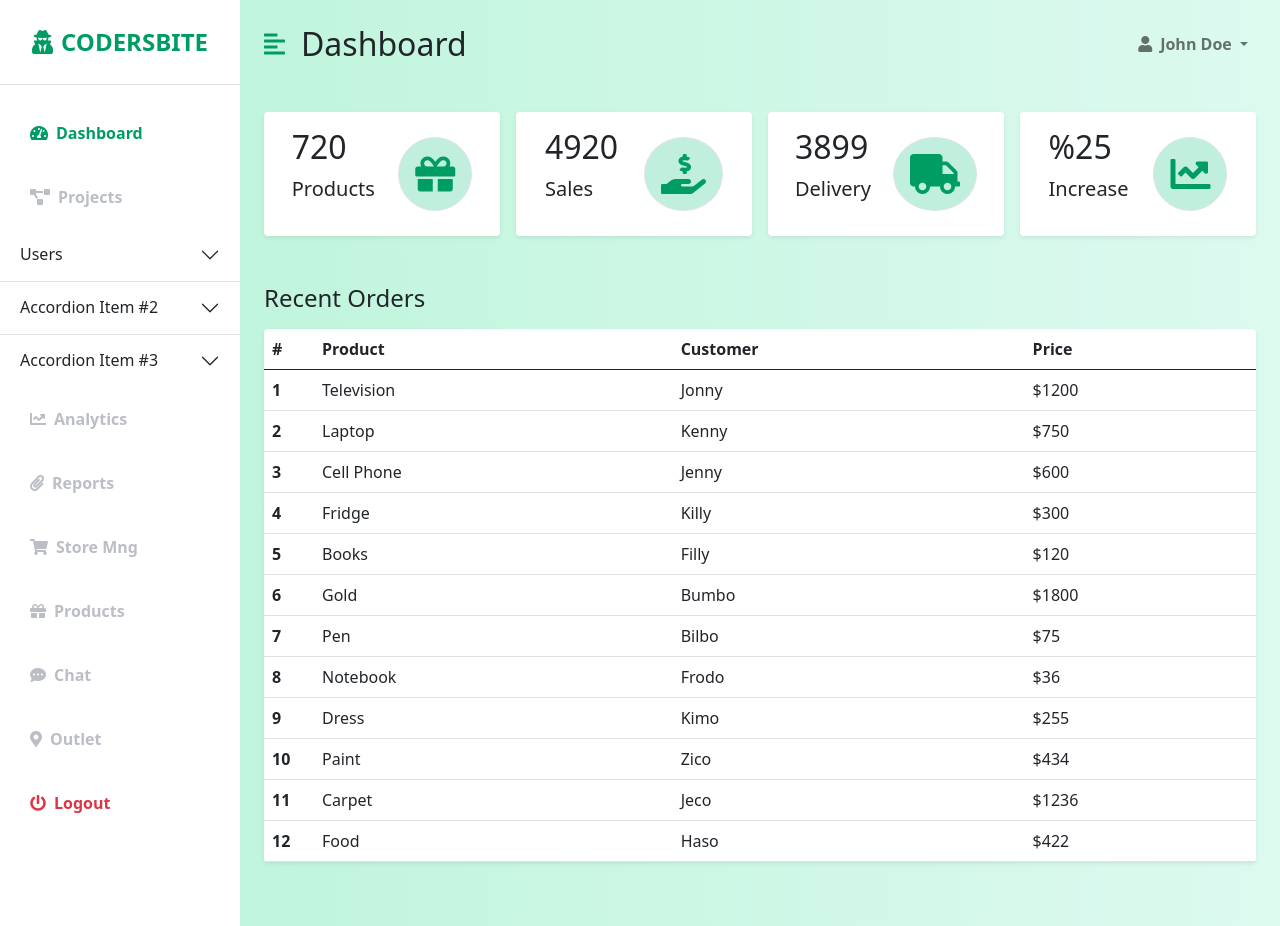
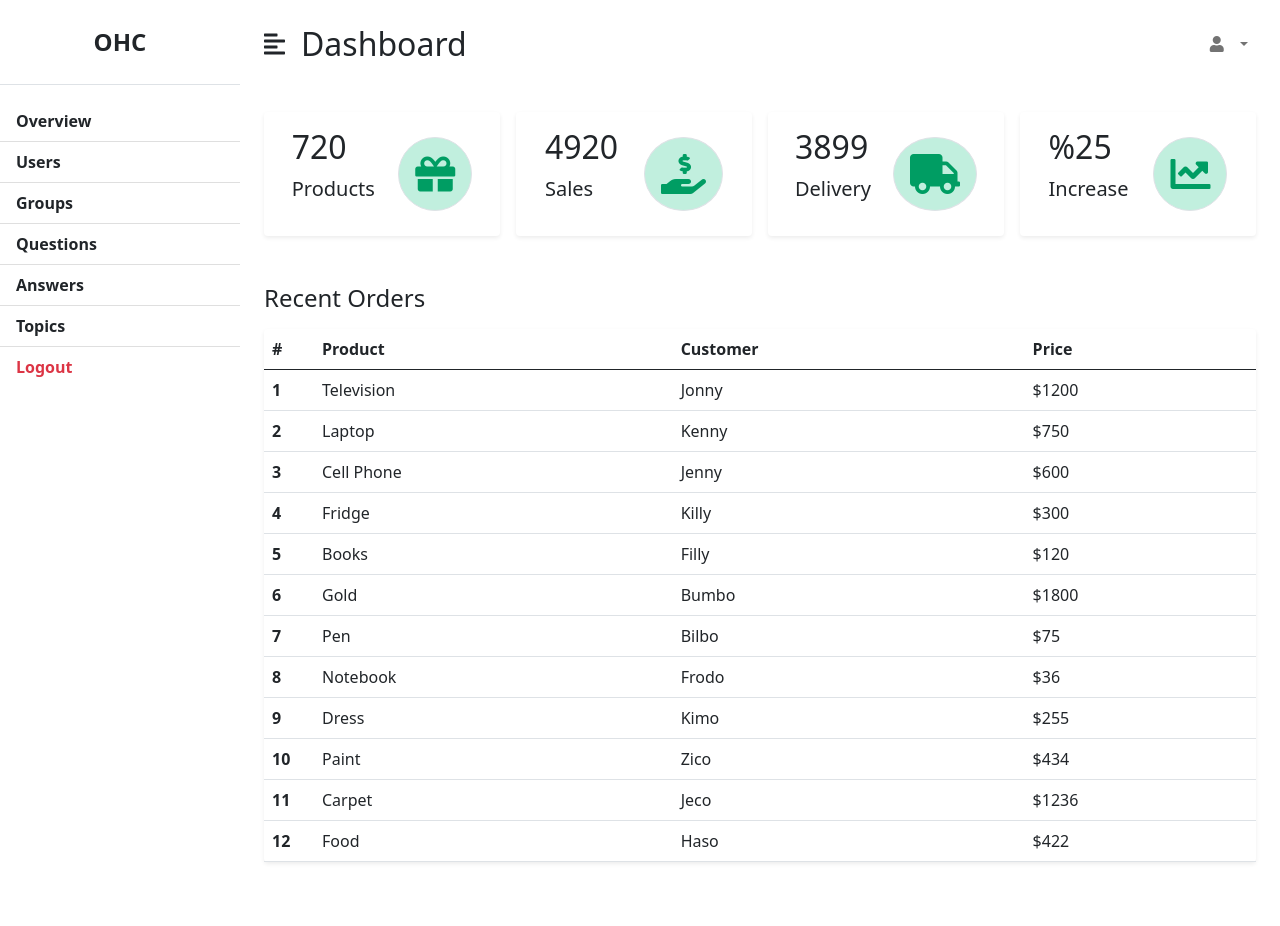
Before and after one commit to martwebber/ohc, a Django app: template templates/admin/dashboard.html in a window 1280 px wide. Run offline with Django 3.2, Linux system fonts and the light colour scheme; the template is opened without the code that fills it, so the values that code supplies are empty; some libraries are stand-ins or nearby versions.

Commit message:
creating dashboard

```diff
--- a/static/styles.css
+++ b/static/styles.css
@@ -26,15 +26,7 @@
   }
 
   #wrapper {
-    overflow-x: hidden;
-    background-image: linear-gradient(
-      to right,
-      #baf3d7,
-      #c2f5de,
-      #cbf7e4,
-      #d4f8ea,
-      #ddfaef
-    );
+   background-color: #ffffff;
   }
 
   #sidebar-wrapper {
--- a/templates/admin/admin-base.html
+++ b/templates/admin/admin-base.html
@@ -8,45 +8,38 @@
 
     <title>Frontendfunn - Bootstrap 5 Admin Dashboard Template</title>
 
+    <!-- local custom css -->
+    <link rel="stylesheet" href="{% static 'styles.css' %}" />
+
     <link href="https://cdn.jsdelivr.net/npm/bootstrap@5.0.0-beta3/dist/css/bootstrap.min.css" rel="stylesheet" />
     <link rel="stylesheet" href="https://cdnjs.cloudflare.com/ajax/libs/font-awesome/5.15.3/css/all.min.css" />
-    <!-- local custom css -->
-    <link rel="stylesheet" href="{% static 'styles.css' %}" />
+
+
+    <!-- jquery -->
+    <script src="{% static 'js/jquery.js' %}"></script>
+    <!-- local bootstrap js -->
+    <script src="{% static 'bootstrap/js/bootstrap.min.js' %}"></script>
+
+    <!-- Custom js -->
+    <script src="{% static 'js/scripts.js' %}"></script>
+    <!-- Bootstrap 4 Js -->
+    <script src="https://cdn.jsdelivr.net/npm/bootstrap@4.6.0/dist/js/bootstrap.bundle.min.js" integrity="sha384-Piv4xVNRyMGpqkS2by6br4gNJ7DXjqk09RmUpJ8jgGtD7zP9yug3goQfGII0yAns" crossorigin="anonymous"></script>
+    <script src="https://ajax.googleapis.com/ajax/libs/jquery/3.4.1/jquery.min.js"></script>
   </head>
   <body>
     <div class="d-flex" id="wrapper">
 
     {% include 'admin/sidebar.html' %}
+    <div id="page-content-wrapper">
+      {% include 'admin/top-navigation.html' %}
+
     {% block content %}
     {% endblock %}
   </div>
-  </body>
-</html>
-
-
-<!DOCTYPE html>
-<html lang="en">
-
-<head>
-    <meta charset="UTF-8" />
-    <meta http-equiv="X-UA-Compatible" content="IE=edge" />
-    <meta name="viewport" content="width=device-width, initial-scale=1.0" />
-    <link href="https://cdn.jsdelivr.net/npm/bootstrap@5.0.0-beta3/dist/css/bootstrap.min.css" rel="stylesheet" />
-    <link rel="stylesheet" href="https://cdnjs.cloudflare.com/ajax/libs/font-awesome/5.15.3/css/all.min.css" />
-    <link rel="stylesheet" href="styles.css" />
-    <title>Bootstap 5 Responsive Admin Dashboard</title>
-</head>
-
-<body>
-    <div class="d-flex" id="wrapper">
-
-
-
-    </div>
-    <!-- /#page-content-wrapper -->
   </div>
 
   <script src="https://cdn.jsdelivr.net/npm/bootstrap@5.0.0-beta3/dist/js/bootstrap.bundle.min.js"></script>
+
   <script>
       var el = document.getElementById("wrapper");
       var toggleButton = document.getElementById("menu-toggle");
@@ -56,5 +49,4 @@
       };
   </script>
   </body>
-
 </html>
--- a/templates/admin/dashboard.html
+++ b/templates/admin/dashboard.html
@@ -3,35 +3,6 @@
 {% block content %}
 {% load crispy_forms_tags %}
  <!-- Page Content -->
- <div id="page-content-wrapper">
-    <nav class="navbar navbar-expand-lg navbar-light bg-transparent py-4 px-4">
-        <div class="d-flex align-items-center">
-            <i class="fas fa-align-left primary-text fs-4 me-3" id="menu-toggle"></i>
-            <h2 class="fs-2 m-0">Dashboard</h2>
-        </div>
-
-        <button class="navbar-toggler" type="button" data-bs-toggle="collapse"
-            data-bs-target="#navbarSupportedContent" aria-controls="navbarSupportedContent"
-            aria-expanded="false" aria-label="Toggle navigation">
-            <span class="navbar-toggler-icon"></span>
-        </button>
-
-        <div class="collapse navbar-collapse" id="navbarSupportedContent">
-            <ul class="navbar-nav ms-auto mb-2 mb-lg-0">
-                <li class="nav-item dropdown">
-                    <a class="nav-link dropdown-toggle second-text fw-bold" href="#" id="navbarDropdown"
-                        role="button" data-bs-toggle="dropdown" aria-expanded="false">
-                        <i class="fas fa-user me-2"></i>John Doe
-                    </a>
-                    <ul class="dropdown-menu" aria-labelledby="navbarDropdown">
-                        <li><a class="dropdown-item" href="#">Profile</a></li>
-                        <li><a class="dropdown-item" href="#">Settings</a></li>
-                        <li><a class="dropdown-item" href="#">Logout</a></li>
-                    </ul>
-                </li>
-            </ul>
-        </div>
-    </nav>
 
     <div class="container-fluid px-4">
         <div class="row g-3 my-2">
@@ -168,6 +139,5 @@
             </div>
         </div>
 
-    </div>
 </div>
 {% endblock %}
--- a/templates/admin/sidebar.html
+++ b/templates/admin/sidebar.html
@@ -1,66 +1,15 @@
     <!-- Sidebar -->
     <div class="bg-white" id="sidebar-wrapper">
-        <div class="sidebar-heading text-center py-4 primary-text fs-4 fw-bold text-uppercase border-bottom"><i
-                class="fas fa-user-secret me-2"></i>Codersbite</div>
+        <div class="sidebar-heading text-center py-4 fs-4 fw-bold text-uppercase border-bottom">OHC</div>
         <div class="list-group list-group-flush my-3">
 
-            <a href="#" class="list-group-item list-group-item-action bg-transparent second-text active"><i
-                    class="fas fa-tachometer-alt me-2"></i>Dashboard</a>
-            <a href="#" class="list-group-item list-group-item-action bg-transparent second-text fw-bold"><i
-                    class="fas fa-project-diagram me-2"></i>Projects</a>
-
-                    <div class="accordion accordion-flush" id="accordionFlushExample">
-                        <div class="accordion-item">
-                          <h2 class="accordion-header" id="flush-headingOne">
-                            <button class="accordion-button collapsed" type="button" data-bs-toggle="collapse" data-bs-target="#flush-collapseOne" aria-expanded="false" aria-controls="flush-collapseOne">
-                              Users
-                            </button>
-                          </h2>
-                          <div id="flush-collapseOne" class="accordion-collapse collapse" aria-labelledby="flush-headingOne" data-bs-parent="#accordionFlushExample">
-                            <div class="accordion-body">
-                        <a href="#" class="list-group-item list-group-item-action">Analytics</a>
-                        <a href="#" class="list-group-item list-group-item-action bg-transparent second-text fw-bold"><i
-                                class="fas fa-paperclip me-2"></i>Reports</a>
-                        <a href="#" class="list-group-item list-group-item-action bg-transparent second-text fw-bold"><i
-                                class="fas fa-shopping-cart me-2"></i>Store Mng</a></div>
-                          </div>
-                        </div>
-                        <div class="accordion-item">
-                          <h2 class="accordion-header" id="flush-headingTwo">
-                            <button class="accordion-button collapsed" type="button" data-bs-toggle="collapse" data-bs-target="#flush-collapseTwo" aria-expanded="false" aria-controls="flush-collapseTwo">
-                              Accordion Item #2
-                            </button>
-                          </h2>
-                          <div id="flush-collapseTwo" class="accordion-collapse collapse" aria-labelledby="flush-headingTwo" data-bs-parent="#accordionFlushExample">
-                            <div class="accordion-body">Placeholder content for this accordion, which is intended to demonstrate the <code>.accordion-flush</code> class. This is the second item's accordion body. Let's imagine this being filled with some actual content.</div>
-                          </div>
-                        </div>
-                        <div class="accordion-item">
-                          <h2 class="accordion-header" id="flush-headingThree">
-                            <button class="accordion-button collapsed" type="button" data-bs-toggle="collapse" data-bs-target="#flush-collapseThree" aria-expanded="false" aria-controls="flush-collapseThree">
-                              Accordion Item #3
-                            </button>
-                          </h2>
-                          <div id="flush-collapseThree" class="accordion-collapse collapse" aria-labelledby="flush-headingThree" data-bs-parent="#accordionFlushExample">
-                            <div class="accordion-body">Placeholder content for this accordion, which is intended to demonstrate the <code>.accordion-flush</code> class. This is the third item's accordion body. Nothing more exciting happening here in terms of content, but just filling up the space to make it look, at least at first glance, a bit more representative of how this would look in a real-world application.</div>
-                          </div>
-                        </div>
-                      </div>
-
-            <a href="#" class="list-group-item list-group-item-action bg-transparent second-text fw-bold"><i
-                    class="fas fa-chart-line me-2"></i>Analytics</a>
-            <a href="#" class="list-group-item list-group-item-action bg-transparent second-text fw-bold"><i
-                    class="fas fa-paperclip me-2"></i>Reports</a>
-            <a href="#" class="list-group-item list-group-item-action bg-transparent second-text fw-bold"><i
-                    class="fas fa-shopping-cart me-2"></i>Store Mng</a>
-            <a href="#" class="list-group-item list-group-item-action bg-transparent second-text fw-bold"><i
-                    class="fas fa-gift me-2"></i>Products</a>
-            <a href="#" class="list-group-item list-group-item-action bg-transparent second-text fw-bold"><i
-                    class="fas fa-comment-dots me-2"></i>Chat</a>
-            <a href="#" class="list-group-item list-group-item-action bg-transparent second-text fw-bold"><i
-                    class="fas fa-map-marker-alt me-2"></i>Outlet</a>
-            <a href="#" class="list-group-item list-group-item-action bg-transparent text-danger fw-bold"><i
-                    class="fas fa-power-off me-2"></i>Logout</a>
+            <a href="{% url 'accounts:admin_dashboard' %}" class="list-group-item list-group-item-action bg-transparent second-text fw-bold">Overview</a>
+            <a href="{% url 'accounts:users' %}" class="list-group-item list-group-item-action bg-transparent second-text fw-bold">Users</a>
+            <a href="" class="list-group-item list-group-item-action bg-transparent second-text fw-bold">Groups</a>
+            <a href="{% url 'accounts:questions' %}" class="list-group-item list-group-item-action bg-transparent second-text fw-bold">Questions</a>
+            <a href="#" class="list-group-item list-group-item-action bg-transparent second-text fw-bold">Answers</a>
+            <a href="#" class="list-group-item list-group-item-action bg-transparent second-text fw-bold">Topics</a>
+            <a href="{% url 'logout' %}" class="list-group-item list-group-item-action bg-transparent text-danger fw-bold">Logout</a>
         </div>
     </div>
     <!-- /#sidebar-wrapper -->
--- /dev/null
+++ b/templates/admin/top-navigation.html
@@ -0,0 +1,27 @@
+<nav class="navbar navbar-expand-lg navbar-light bg-transparent py-4 px-4">
+  <div class="d-flex align-items-center">
+      <i class="fas fa-align-left fs-4 me-3" id="menu-toggle"></i>
+      <h2 class="fs-2 m-0">Dashboard</h2>
+  </div>
+
+  <button class="navbar-toggler" type="button" data-bs-toggle="collapse"
+      data-bs-target="#navbarSupportedContent" aria-controls="navbarSupportedContent"
+      aria-expanded="false" aria-label="Toggle navigation">
+      <span class="navbar-toggler-icon"></span>
+  </button>
+
+  <div class="collapse navbar-collapse" id="navbarSupportedContent">
+      <ul class="navbar-nav ms-auto mb-2 mb-lg-0">
+          <li class="nav-item dropdown">
+              <a class="nav-link dropdown-toggle second-text fw-bold" href="#" id="navbarDropdown"
+                  role="button" data-bs-toggle="dropdown" aria-expanded="false">
+                  <i class="fas fa-user me-2"></i>{{user.username}}
+              </a>
+              <ul class="dropdown-menu" aria-labelledby="navbarDropdown">
+                  <li><a class="dropdown-item" href="{% url 'accounts:profile' %}">Profile</a></li>
+                  <li><a class="dropdown-item" href="{% url 'logout' %}">Logout</a></li>
+              </ul>
+          </li>
+      </ul>
+  </div>
+</nav>
--- a/templates/favourites.html
+++ b/templates/favourites.html
@@ -2,7 +2,7 @@
 {% block title %}Ask Question | OHC{% endblock %}
 {% load crispy_forms_tags %}
 {% block content %}
-<div class="container">
+<div class="container mt-3 mb-3">
     <div>
         <div class="row">
             {% for post in new %}
@@ -13,7 +13,7 @@
                             <h2 style="font-size:18px;font-weight:bold">{{post.title|truncatechars:50}}</h2>
                             <p class="card-text">{{post.body|truncatechars:20}}</p>
                             <div class="d-flex justify-content-between align-items-center">
-                                <small class="text-muted">9 mins</small>
+                                <small class="text-muted">{{post.add_time}}</small>
                                 <div id="favourite-section"><a href="{% url 'main:favourite_add' post.id %}"
                                         class="btn btn-outline-primary">Remove</a></div>
                             </div>
--- a/templates/home.html
+++ b/templates/home.html
@@ -5,10 +5,6 @@
     <div class="container py-5">
         <div class="row">
             <div class="col-md-8 offset-2">
-                <div class="form-floating">
-                    <textarea class="form-control" placeholder="Leave a comment here" id="floatingTextarea2" style="height: 100px"></textarea>
-                    <label for="floatingTextarea2">Comments</label>
-                  </div>
             </div>
         </div>
     </div>
@@ -49,6 +45,7 @@
                 </p>
             </div>
             <div class="card-footer">
+                <small href="#" class="mr-2"><span class="badge badge-info">{{question.answer_set.count}}</span> {% if question.answer_set.count == 1%}Answer {% else %} Answers {% endif %}</small>
                 <small>{{question.add_time}}</small>
                 <small>{{question.user.username}}</small>
             </div>
```
Also changed, not shown: accounts/urls.py (+7 -0 lines), accounts/views.py (+76 -0 lines), templates/admin/admin-navigation.html (deleted, +0 -148 lines), templates/admin/questions.html (added, +62 -0 lines), templates/admin/users.html (added, +67 -0 lines), main/views.py (line endings or trailing spaces). Lines whose indentation alone changed are shown as unchanged.
